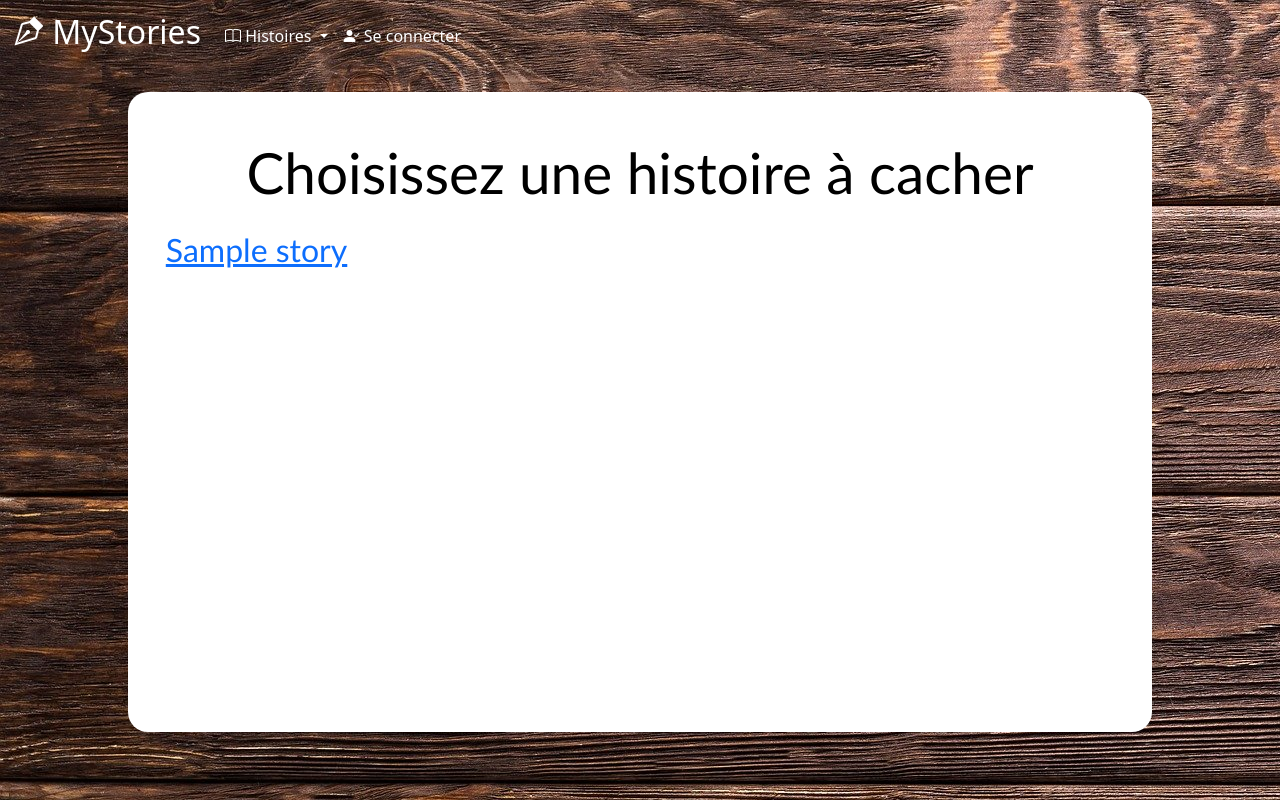
After one commit to Nowmaybelater/MyStories, a PHP site: page /story_hide.php in a window 1280 px wide. The commit adds this page. Run offline with PHP 8.4, Linux system fonts and the light colour scheme; tables that the repository leaves empty hold one stand-in row (values such as "Sample post").

Commit message:
modif navbar admin

```diff
--- a/includes/header.php
+++ b/includes/header.php
@@ -48,6 +48,8 @@
                 <ul class="dropdown-menu" aria-labelledby="navbarDropdownCreate">
                   <li><a class="dropdown-item" href="story_add_info.php">Créer</a></li>
                   <li><a class="dropdown-item" href="story_modify.php">Modifier</a></li>
+                  <li><a class="dropdown-item" href="story_delete.php">Supprimer</a></li>
+                  <li><a class="dropdown-item" href="story_hide.php">Cacher</a></li>
                 </ul>
               </li>
           <?php
--- /dev/null
+++ b/story_hide.php
@@ -0,0 +1,18 @@
+<?php include("includes/header.php") ?>
+<?php include("includes/connect.php") ?>
+<main>
+    <div id="backgroundConnexion">
+        <p class="titre_petit"> Choisissez une histoire à cacher </p>
+        <div>
+            <?php
+            $requete = "SELECT * FROM stories"; //rajouter de quoi faire que l'utilisateur peut cacher uniquement les histoires que lui a écrites
+            $resultat = $bdd->query($requete);
+            while ($histoire = $resultat->fetch()) {
+                $valeur = $histoire["id_story"];
+            ?> <h2><a href="StorySummary.php?id=<?= $valeur ?>"><?= $histoire['title'] ?></a></h2>
+            <?php
+            }
+            ?>
+        </div>
+    </div>
+</main>
```
Also changed, not shown: story_delete.php (added, +18 -0 lines).
